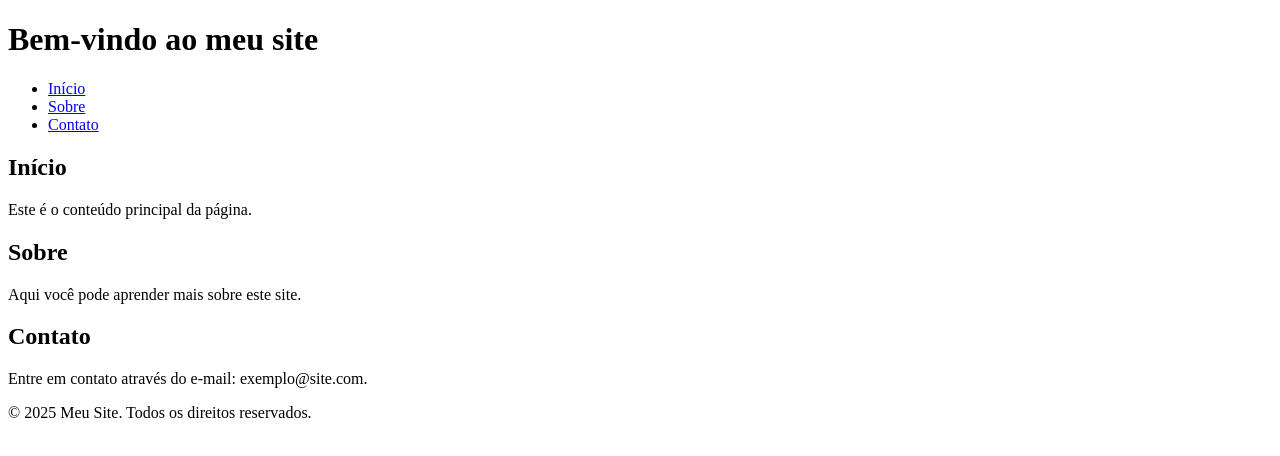
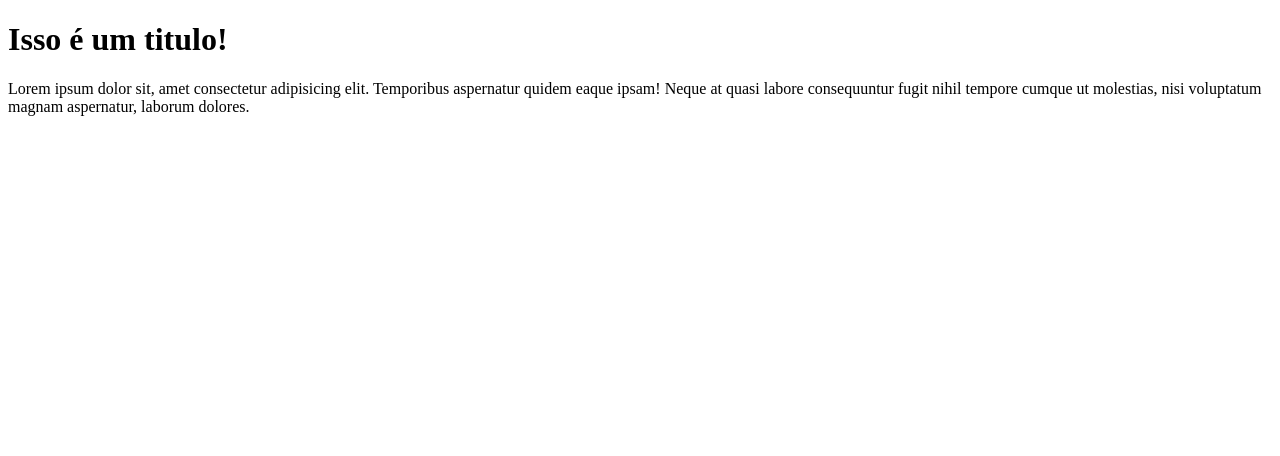
Before and after one commit to brfigueira/AulaHTML, a plain HTML site: page index.html in a window 1280 px wide. Drawn offline with Linux system fonts and the light colour scheme.

Commit message:
feat: iniciando repositório e incrementando index

```diff
--- a/index.html
+++ b/index.html
@@ -1,38 +1,12 @@
 <!DOCTYPE html>
-<html lang="pt-BR">
+<html lang="en">
 <head>
     <meta charset="UTF-8">
     <meta name="viewport" content="width=device-width, initial-scale=1.0">
-    <title>Exemplo de Header, Main e Footer</title>
-    <link rel="stylesheet" href="styles.css">
+    <title>Document</title>
 </head>
 <body>
-    <header>
-        <h1>Bem-vindo ao meu site</h1>
-        <nav>
-            <ul>
-                <li><a href="#inicio">Início</a></li>
-                <li><a href="#sobre">Sobre</a></li>
-                <li><a href="#contato">Contato</a></li>
-            </ul>
-        </nav>
-    </header>
-    <main>
-        <section id="inicio">
-            <h2>Início</h2>
-            <p>Este é o conteúdo principal da página.</p>
-        </section>
-        <section id="sobre">
-            <h2>Sobre</h2>
-            <p>Aqui você pode aprender mais sobre este site.</p>
-        </section>
-        <section id="contato"> <!-- Adicionei a seção de Contato -->
-            <h2>Contato</h2>
-            <p>Entre em contato através do e-mail: exemplo@site.com.</p>
-        </section>
-    </main>
-    <footer>
-        <p>&copy; 2025 Meu Site. Todos os direitos reservados.</p>
-    </footer>
+    <h1>Isso é um titulo!</h1>
+    <p>Lorem ipsum dolor sit, amet consectetur adipisicing elit. Temporibus aspernatur quidem eaque ipsam! Neque at quasi labore consequuntur fugit nihil tempore cumque ut molestias, nisi voluptatum magnam aspernatur, laborum dolores.</p>
 </body>
 </html>
```
